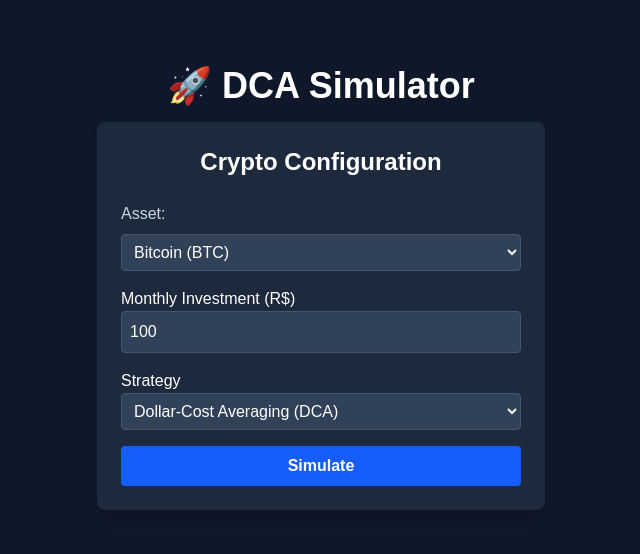
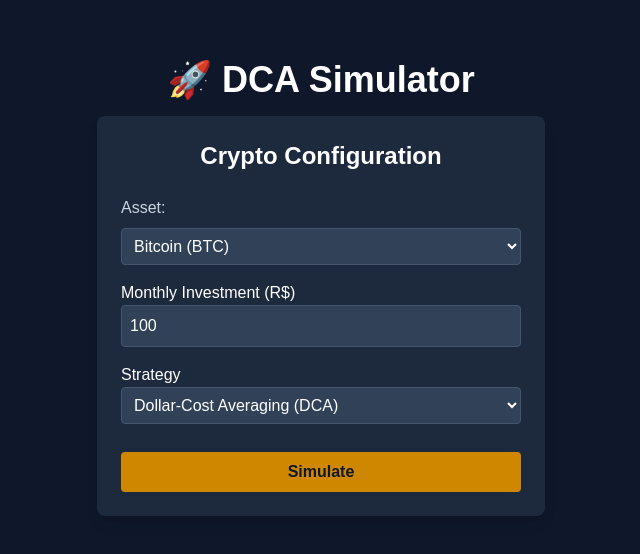
Before and after one commit to guidonunes/crypto_dca_simulator, a Next.js app in the folder dca-simulator-web/: page / in a window 1280 px wide. Shown: the part 112-666 px from the top of the page, without its empty margins (319-959 px from the left). Built offline with nearby package versions, Linux system fonts and the light colour scheme.

Commit message:
update margin and button color

```diff
--- a/dca-simulator-web/components/SimulationForm.tsx
+++ b/dca-simulator-web/components/SimulationForm.tsx
@@ -56,7 +56,7 @@ export default function SimulationForm() {
         {/* SUBMIT BUTTON */}
         <button
           type="submit"
-          className="w-full bg-blue-600 hover:bg-blue-700 text-white font-bold py-2 px-4 rounded transition duration-200"
+          className="w-full bg-yellow-600 hover:bg-yellow-700 text-slate-900 font-bold py-2 px-4  mt-3 rounded transition duration-200"
         >
           Simulate
         </button>
```
